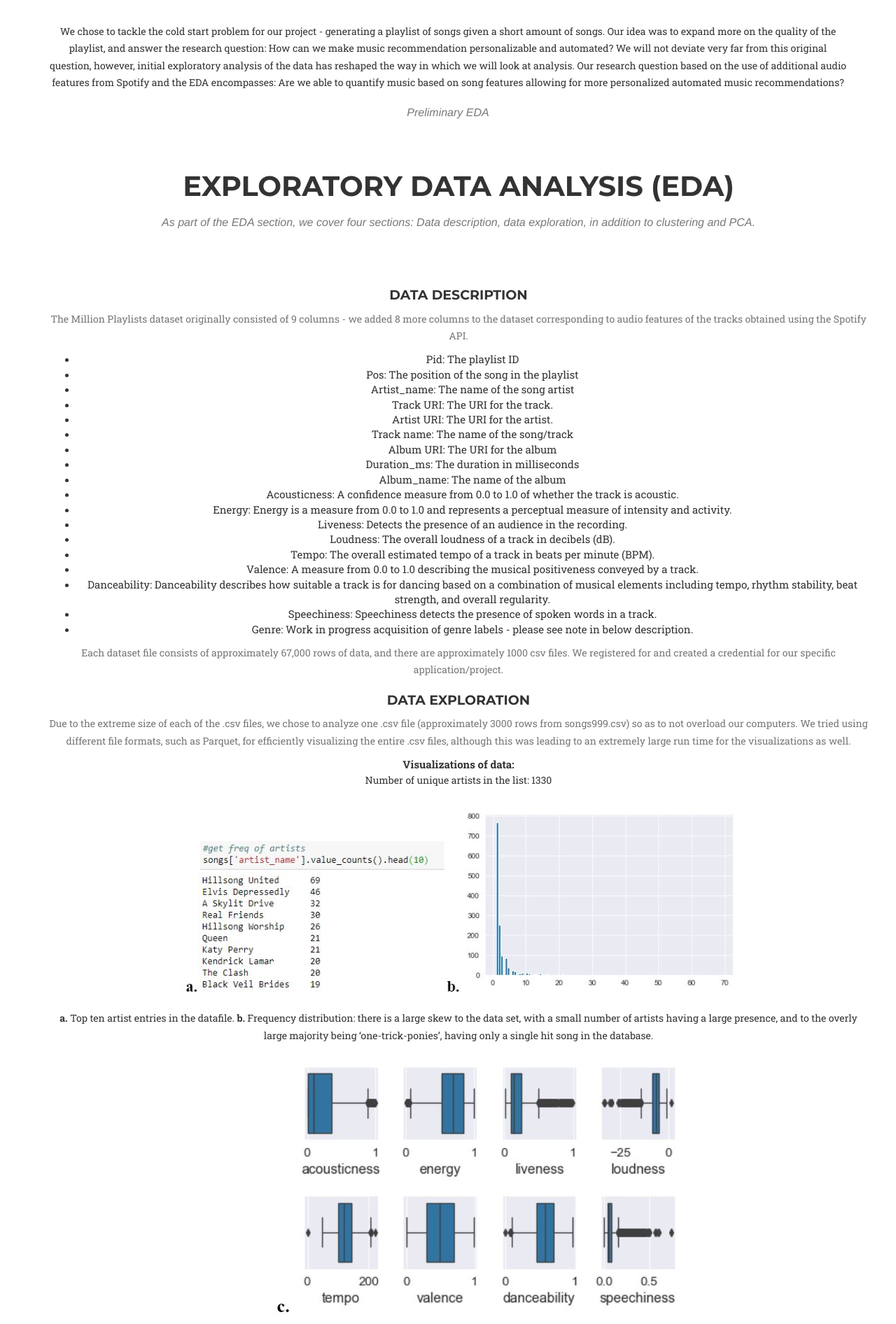
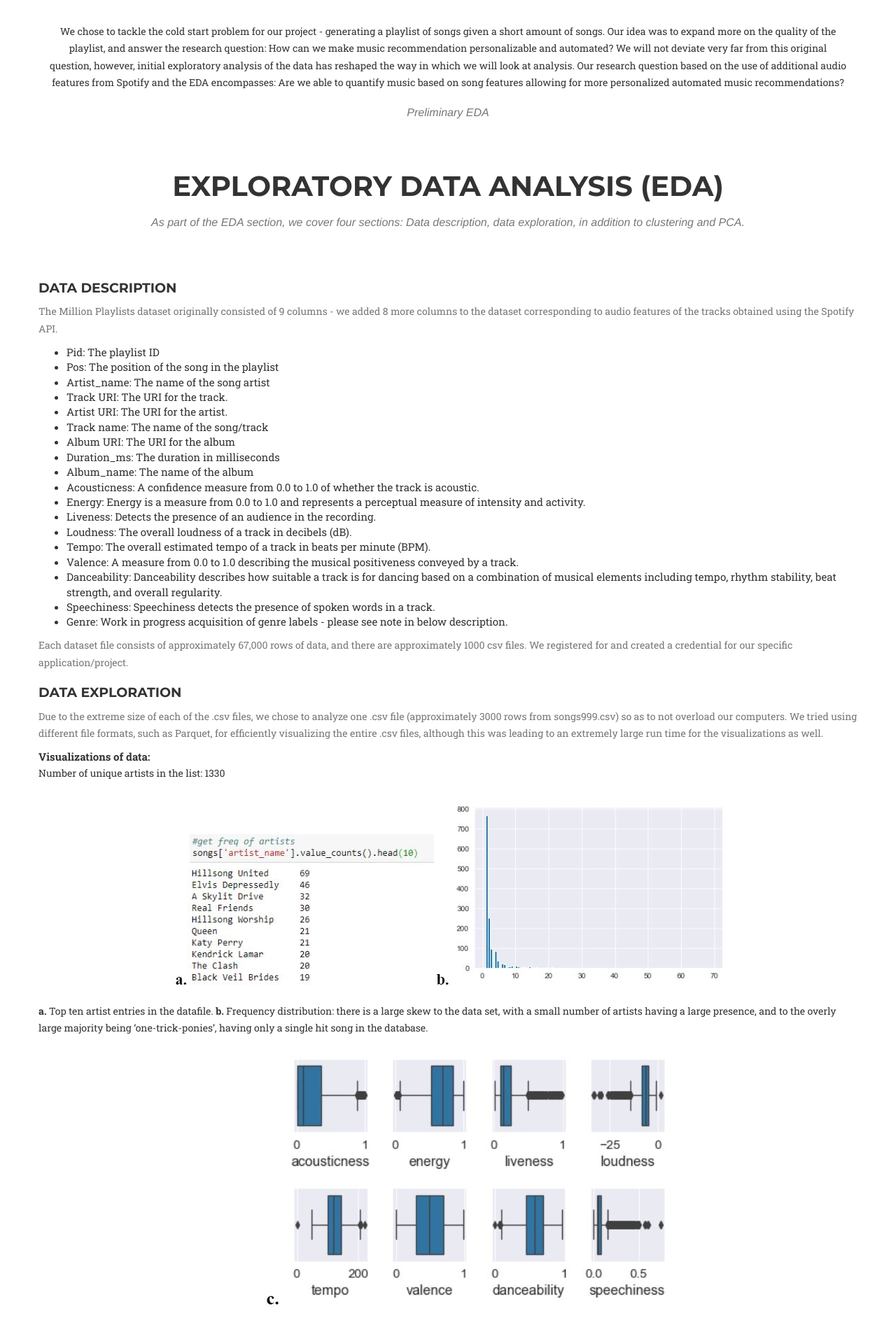
Before and after one commit to riacheruvu/109A_Final_Project, a Jekyll site: the page built from docs/index.html, in a window 1280 px wide. Shown: the part 1446-3338 px from the top of the page at 70% size. Built offline with Jekyll 4.4.1, drawn with Linux system fonts in a browser that asks for light colours; some web fonts are replaced.

Commit message:
Changes to introduction format

```diff
--- a/docs/_includes/introduction.html
+++ b/docs/_includes/introduction.html
@@ -9,15 +9,11 @@
                     <p> We chose to tackle the cold start problem for our project - generating a playlist of songs given a short amount of songs. Our idea was to expand more on the quality of the playlist, and answer the research question: How can we make music recommendation personalizable and automated? We will not deviate very far from this original question, however, initial exploratory analysis of the data has reshaped the way in which we will look at analysis. Our research question based on the use of additional audio features from Spotify and the EDA encompasses: Are we able to quantify music based on song features allowing for more personalized automated music recommendations?</p>
 
                     <h3 class="section-subheading text-muted">Preliminary EDA</h3>
-
-    <div class="container">
-            <div class="row">
                 <div class="col-lg-12 text-center">
                     <h2 class="section-heading">Exploratory Data Analysis (EDA)</h2>
                     <h3 class="section-subheading text-muted">As part of the EDA section, we cover four sections: Data description, data exploration, in addition to clustering and PCA.</h3>
                 </div>
             </div>
-            <div class="row">
             <h4 class="subheading">Data Description</h4>
             <p class="text-muted">The Million Playlists dataset originally consisted of 9 columns - we added 8 more columns to the dataset corresponding to audio features of the tracks obtained using the Spotify API.</p>
 
@@ -77,9 +73,5 @@
             <p>We plotted the cumulative explained variability (not shown here), and think all principal components are beneficial for explaining the most variability in the data. <b>k.</b> We tried deploying the K-means algorithm on the PCA-transformed data and obtained the results shown above. While it is hard to interpret the clusters on the PCA-transformed data in relation to the original data, we do observe a clear separation of the data into separate clusters. We plan to evaluate the performance of our models (e.g. models targeted at predicting the position of a track in a playlist) on the original and PCA-transformed data, to see if we can get optimal performance using PCA.</p>
 
             </div>
-
-                </div>
             </div>
-        </div>
-        </div>
     </section>
```
